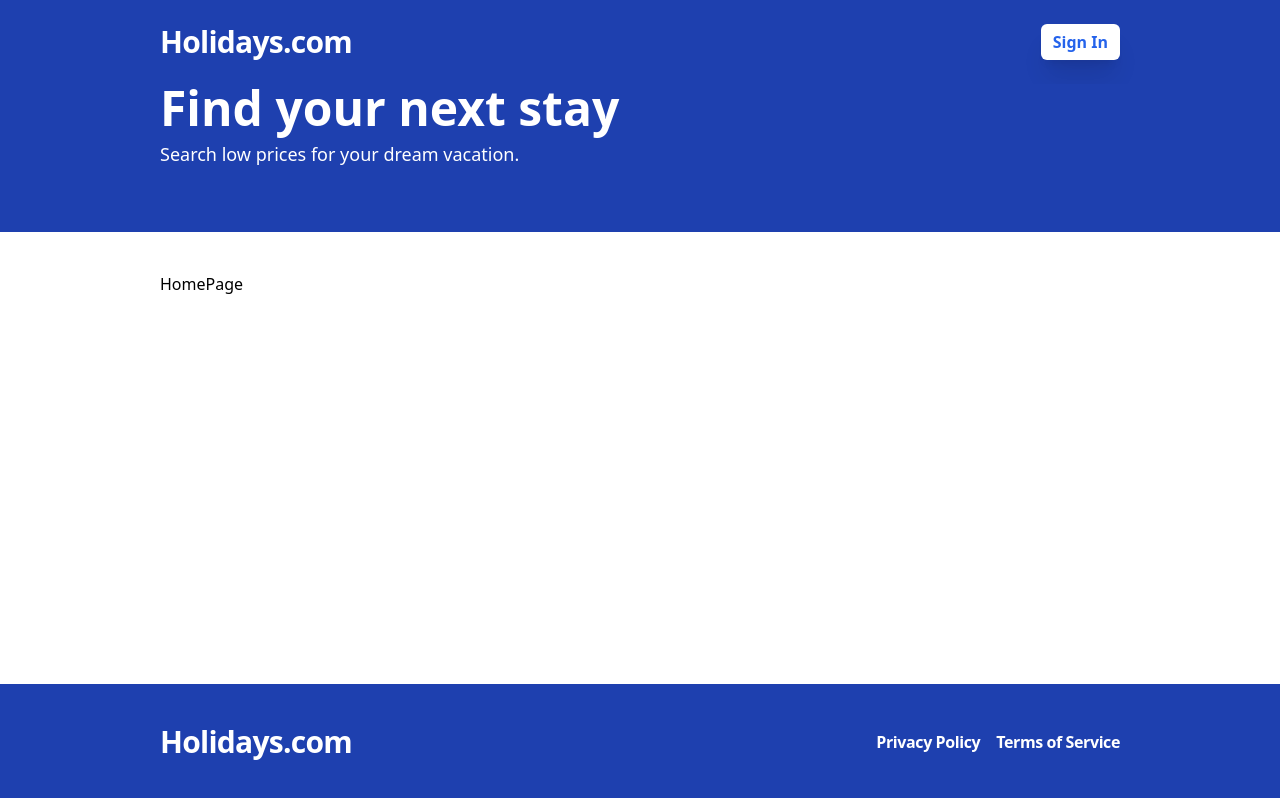
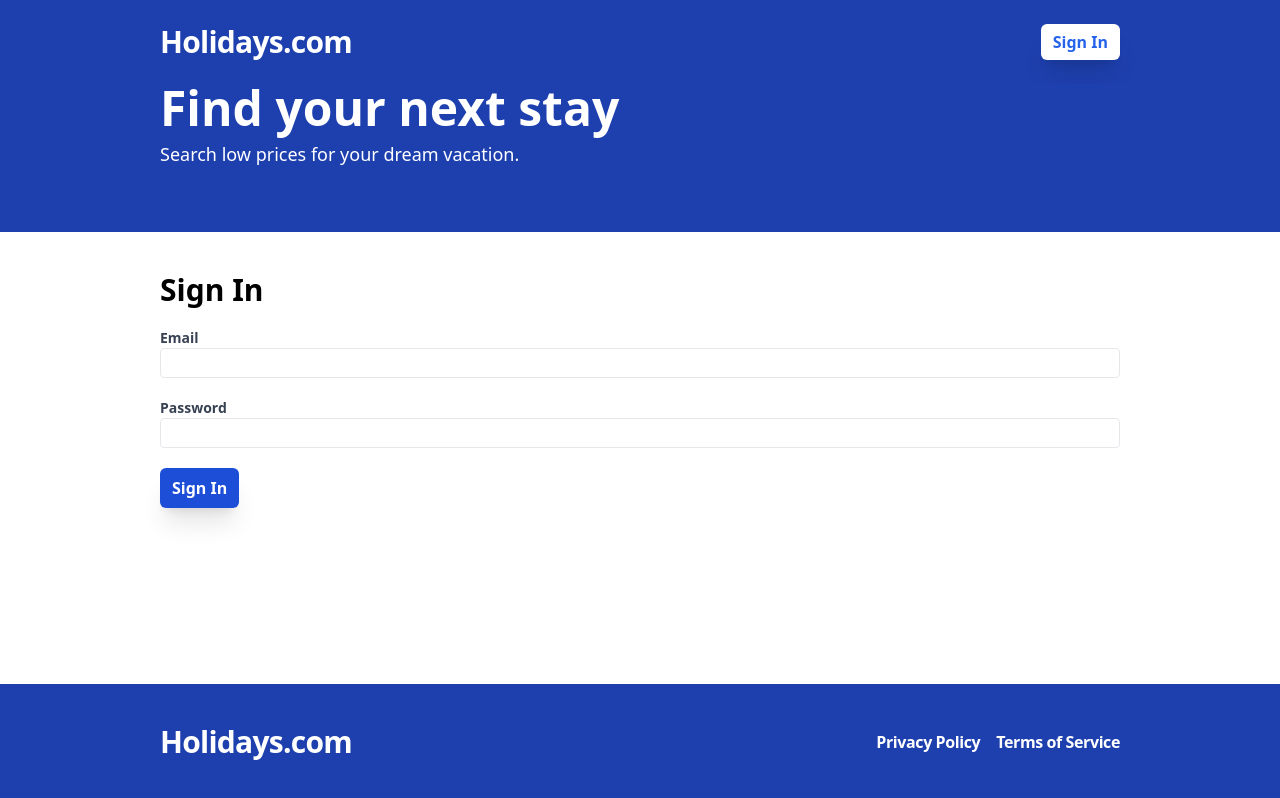
Before and after one commit to akshaypx/holidays-mern, a React (Vite) app in the folder frontend/: page /sign-in in a window 1280 px wide. Before the commit this address led to /. Built offline with nearby package versions, Linux system fonts and the light colour scheme; no server answers.

Commit message:
feat: Sign In form completed

```diff
--- a/frontend/src/App.tsx
+++ b/frontend/src/App.tsx
@@ -6,6 +6,7 @@
 } from "react-router-dom";
 import Layout from "./layouts/Layout";
 import Register from "./pages/Register";
+import SignIn from "./pages/SignIn";
 
 const App = () => {
   return (
@@ -28,6 +29,14 @@
             </Layout>
           }
         />
+        <Route
+          path="/sign-in"
+          element={
+            <Layout>
+              <SignIn />
+            </Layout>
+          }
+        />
         <Route path="*" element={<Navigate to="/" />} />
       </Routes>
     </Router>
--- a/frontend/src/api-clients.ts
+++ b/frontend/src/api-clients.ts
@@ -1,4 +1,5 @@
 import { RegisterFormData } from "./pages/Register";
+import { SignInFormData } from "./pages/SignIn";
 
 const API_BASE_URL = import.meta.env.VITE_API_BASE_URL;
 
@@ -19,6 +20,25 @@
   }
 };
 
+export const signIn = async (formData: SignInFormData) => {
+  const response = await fetch(`${API_BASE_URL}/api/auth/login`, {
+    method: "POST",
+    credentials: "include",
+    headers: {
+      "Content-Type": "application/json",
+    },
+    body: JSON.stringify(formData),
+  });
+
+  const responseBody = await response.json();
+
+  if (!response.ok) {
+    throw new Error(responseBody.message);
+  }
+
+  return responseBody;
+};
+
 export const validateToken = async () => {
   const response = await fetch(`${API_BASE_URL}/api/auth/validate-token`, {
     credentials: "include",
--- a/frontend/src/pages/Register.tsx
+++ b/frontend/src/pages/Register.tsx
@@ -84,11 +84,6 @@
               value: 6,
               message: "Password should be atleast 6 characters.",
             },
-            validate: (val) => {
-              if (watch("password") !== val) {
-                return "Your passwords do not match.";
-              }
-            },
           })}
         />
         {errors.password && (
@@ -106,6 +101,11 @@
               value: 6,
               message: "Password should be atleast 6 characters.",
             },
+            validate: (val) => {
+              if (watch("password") !== val) {
+                return "Your passwords do not match.";
+              }
+            },
           })}
         />
         {errors.confirmPassword && (
--- /dev/null
+++ b/frontend/src/pages/SignIn.tsx
@@ -0,0 +1,78 @@
+import { useForm } from "react-hook-form";
+import Button from "../components/ui/Button";
+import { useMutation } from "react-query";
+import { useNavigate } from "react-router-dom";
+import { useAppContext } from "../contexts/AppContext";
+import * as apiClient from "../api-clients";
+
+export type SignInFormData = {
+  email: string;
+  password: string;
+};
+
+const SignIn = () => {
+  const {
+    register,
+    handleSubmit,
+    formState: { errors },
+  } = useForm<SignInFormData>();
+
+  const navigate = useNavigate();
+
+  const { showToast } = useAppContext();
+
+  const mutation = useMutation(apiClient.signIn, {
+    onSuccess: () => {
+      showToast({ message: "Login Successful", type: "SUCCESS" });
+      navigate("/");
+    },
+    onError: (error: Error) => {
+      showToast({ message: error.message, type: "ERROR" });
+    },
+  });
+
+  const onSubmit = handleSubmit((data: SignInFormData) => {
+    mutation.mutate(data);
+  });
+
+  return (
+    <form className="flex flex-col gap-5" onSubmit={onSubmit}>
+      <h2 className="text-3xl font-bold">Sign In</h2>
+      <label className="text-gray-700 text-sm font-bold">
+        Email
+        <input
+          type="email"
+          className="border rounded w-full py-1 px-2 font-bold flex-1"
+          {...register("email", { required: "This field is required" })}
+        />
+        {errors.email && (
+          <span className="text-red-500">{errors.email.message}</span>
+        )}
+      </label>
+      <label className="text-gray-700 text-sm font-bold">
+        Password
+        <input
+          type="password"
+          className="border rounded w-full py-1 px-2 font-bold flex-1"
+          {...register("password", {
+            required: "This field is required",
+            minLength: {
+              value: 6,
+              message: "Password should be atleast 6 characters.",
+            },
+          })}
+        />
+        {errors.password && (
+          <span className="text-red-500">{errors.password.message}</span>
+        )}
+      </label>
+      <span>
+        <Button type="submit" variant="secondary">
+          Sign In
+        </Button>
+      </span>
+    </form>
+  );
+};
+
+export default SignIn;
```
